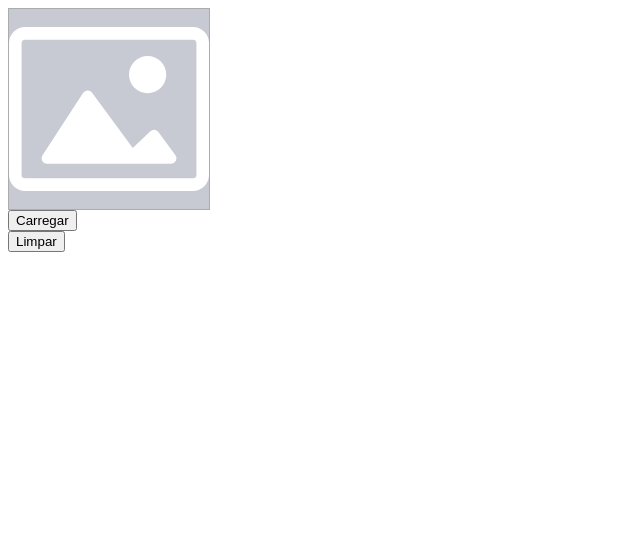
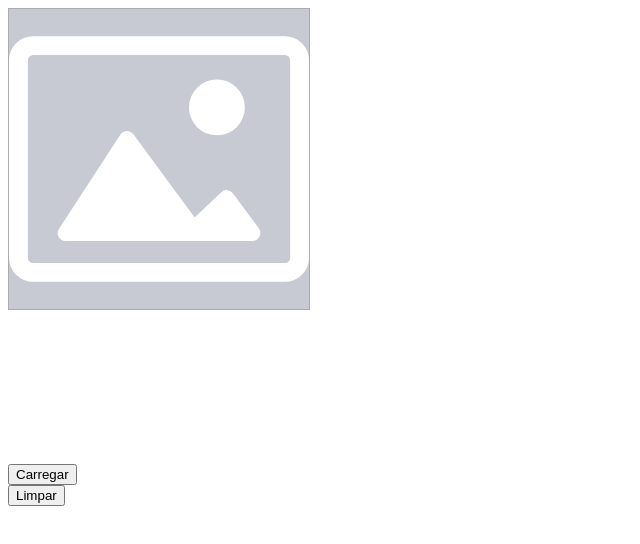
Before and after one commit to jsoncruz/react-cropped, a React (Create React App) app: page / in a window 1280 px wide. Shown: the top 544 px of the page, without its empty margins (0-640 px from the left). Built offline with nearby package versions, Linux system fonts and the light colour scheme.

Commit message:
Preview: Picker and Tracer

```diff
--- a/src/App.tsx
+++ b/src/App.tsx
@@ -13,7 +13,7 @@ export default function App() {
   return (
     <>
       <Preview generic />
-      <FileInput ref={fileInputRef} allowed={['jpg', 'png', 'gif']}>
+      <FileInput ref={fileInputRef} allowed={['jpg', 'jpeg', 'png', 'gif']}>
         <button type="button">Carregar</button>
       </FileInput>
       <button type="button" onClick={() => fileInputRef.current?.clear()}>Limpar</button>
--- a/src/components/preview/index.tsx
+++ b/src/components/preview/index.tsx
@@ -1,37 +1,127 @@
-import React, { useContext } from 'react';
+import React, {
+  useState,
+  useCallback,
+  useContext,
+  useImperativeHandle,
+  useRef,
+  useMemo,
+} from 'react';
 
 import { Context } from '../../context';
+import Picker, {
+  PickerInitialCoordsProps,
+  PickerFinalCoordsProps,
+  ImperativePickerProps,
+  MouseHandling,
+  MouseFocusal,
+} from './picker';
+import { Image, styles } from './style';
+import Tracer, { ImperativeTracerProps } from './tracer';
 
 interface PreviewProps extends React.DetailedHTMLProps<React.ImgHTMLAttributes<HTMLImageElement>, HTMLImageElement> {
   generic?: boolean;
 }
+export interface ImperativePreviewProps {
+  img: HTMLImageElement | null;
+}
 
-const Preview: React.FC<PreviewProps> = ({ style, generic, ...props }) => {
+const Preview = React.forwardRef<ImperativePreviewProps, PreviewProps>(({ generic, ...props }, ref) => {
   const { image } = useContext(Context);
 
-  let preview: React.CSSProperties | undefined = style;
+  const imgRef = useRef<HTMLImageElement>(null);
+  const pickerRef = useRef<ImperativePickerProps>(null);
+  const tracerRef = useRef<ImperativeTracerProps>(null);
+
+  const [interactivity, setInteractivity] = useState(false);
+  const [initialCoords, setInitialCoords] = useState<PickerInitialCoordsProps>();
+  const [finalCoords, setFinalCoords] = useState<PickerFinalCoordsProps>();
+
+  useImperativeHandle(ref, () => ({ img: imgRef.current }), []);
+
+  const handleMouseOver = useCallback<MouseHandling>(({ currentTarget }) => {
+    currentTarget.style.cursor = image ? 'crosshair' : 'default';
+  }, [image]);
+
+  const handleMouseDown = useCallback<MouseHandling>(({ clientX, clientY, screenX, screenY }) => {
+    if (image) {
+      if (pickerRef.current?.isPicked) {
+        setInitialCoords(undefined);
+        setFinalCoords(undefined);
+        pickerRef.current.clear();
+      }
+      setInteractivity(true);
+      setInitialCoords({
+        startX: clientX,
+        startY: clientY,
+        relativeStartX: screenX,
+        relativeStartY: screenY,
+      });
+    }
+  }, [image]);
+
+  const handleMouseMove = useCallback<MouseHandling>(({ clientX, clientY, screenX, screenY }) => {
+    if (interactivity) {
+      setFinalCoords({
+        endX: clientX,
+        endY: clientY,
+        relativeEndX: screenX,
+        relativeEndY: screenY,
+      });
+    }
+  }, [interactivity]);
+
+  const handleMouseOut = useCallback<MouseHandling>(({ clientX, clientY, screenX, screenY }) => {
+    if (interactivity) {
+      setInteractivity(false);
+      setFinalCoords({
+        endX: clientX,
+        endY: clientY,
+        relativeEndX: screenX,
+        relativeEndY: screenY,
+      });
+    }
+  }, [interactivity]);
+
+  const handleMouseFocus = useCallback<MouseFocusal>(() => console.log('focused'), []);
+
+  useMemo(() => {
+    if (image) {
+      props.src = image as string;
+    }
+  }, [image, props]);
 
   if (generic) {
-    preview = {
-      border: '1px solid #abacb0',
-      backgroundColor: '#c7cad3',
-      display: 'block',
-      height: 200,
-      width: 200,
-      ...style,
-    };
+    props.style = { ...styles.generic, ...props.style };
     if (!image) {
-      props.src = require('./generic.svg');
+      props.src = require('./asset/generic.svg');
     }
   }
 
-  if (image) {
-    props.src = image as string;
-  }
-
   return (
-    <img alt="Preview" style={preview} {...props} />
+    <>
+      <Image
+        draggable="false"
+        alt="Preview"
+        {...props}
+        ref={imgRef}
+        onMouseOver={handleMouseOver}
+        onMouseDown={handleMouseDown}
+        onMouseMove={handleMouseMove}
+        onMouseLeave={handleMouseOut}
+        onMouseUp={handleMouseOut}
+        onFocus={handleMouseFocus}
+        role="presentation"
+      />
+      <Picker
+        ref={pickerRef}
+        parent={imgRef.current}
+        isInteractivityEnabled={interactivity}
+        initial={initialCoords}
+        final={finalCoords}
+      />
+      <Tracer ref={tracerRef} />
+    </>
   );
-};
+});
 
 export default Preview;
--- a/src/components/preview/picker.tsx
+++ b/src/components/preview/picker.tsx
@@ -1,6 +1,5 @@
 import React, {
   useImperativeHandle,
-  useLayoutEffect,
   useCallback,
   useContext,
   useEffect,
@@ -39,21 +38,21 @@ interface PickerProps extends React.DetailedHTMLProps<React.HTMLAttributes<HTMLD
 export interface ImperativePickerProps {
   picker: HTMLDivElement | null;
   clear(): void;
-}
-
-interface DraggingLimits {
-  vertical: { from: number; to: number; };
-  horizontal: { from: number; to: number; };
+  isPicked: boolean;
 }
 
 const Picker = React.forwardRef<ImperativePickerProps, PickerProps>(({ initial, final, ...props }, ref) => {
   const { image } = useContext(Context);
   const pickerRef = useRef<HTMLDivElement>(null);
 
-  const [draggingLimits, setDraggingLimits] = useState<DraggingLimits>();
+  const [isDragging, setDragging] = useState(false);
+  const [rectBounding, setRectBounding] = useState<DOMRect>();
+  const [initialMovementOffset, setInitialMovementOffset] = useState<Array<number>>();
+
+  const { isInteractivityEnabled } = props;
 
   useMemo(() => {
-    if (props.isInteractivityEnabled) {
+    if (isInteractivityEnabled) {
       if (pickerRef.current) {
         pickerRef.current.style.display = 'initial';
         const { current: section } = pickerRef;
@@ -79,66 +78,81 @@ const Picker = React.forwardRef<ImperativePickerProps, PickerProps>(({ initial,
         }
       }
     }
-  }, [props.isInteractivityEnabled, initial, final]);
+  }, [isInteractivityEnabled, initial, final]);
 
   const handleReset = useCallback(() => {
     if (pickerRef.current) {
       pickerRef.current.removeAttribute('style');
+      setDragging(false);
+      setRectBounding(undefined);
+      setInitialMovementOffset(undefined);
     }
   }, []);
 
-  const handleMouseDown = useCallback<MouseHandling>(() => {
+  const handleMouseDown = useCallback<MouseHandling>(({ clientX, clientY }) => {
     if (pickerRef.current) {
       pickerRef.current.style.cursor = 'grabbing';
-    }
-  }, []);
-  const handleMouseMove = useCallback<MouseHandling>(({ nativeEvent }) => {
-    if (pickerRef.current) {
-      //
-    }
-  }, []);
-  const handleMouseLeave = useCallback<MouseHandling>(() => {
-    if (pickerRef.current) {
-      pickerRef.current.style.cursor = 'grab';
+      setInitialMovementOffset([
+        pickerRef.current.offsetLeft - clientX,
+        pickerRef.current.offsetTop - clientY,
+      ]);
+      setDragging(true);
     }
   }, []);
 
-  useLayoutEffect(() => {
-    if (props.parent) {
-      const { offsetLeft, offsetTop, offsetWidth, offsetHeight } = props.parent;
-      setDraggingLimits({
-        vertical: { from: offsetTop, to: offsetHeight },
-        horizontal: { from: offsetLeft, to: offsetWidth },
-      });
+  const handleMouseUp = useCallback(() => {
+    if (pickerRef.current && isInteractivityEnabled === false) {
+      pickerRef.current.style.cursor = 'grab';
+      setDragging(false);
     }
-  }, [props.parent]);
+  }, [isInteractivityEnabled]);
+
+  const handleMouseMove = useCallback<MouseHandling>(({ clientX, clientY, currentTarget }) => {
+    if (pickerRef.current && isInteractivityEnabled === false && isDragging) {
+      if (rectBounding && initialMovementOffset) {
+        const { left, top } = currentTarget.getBoundingClientRect();
+        if (left > rectBounding.left) {
+          pickerRef.current.style.left = `${clientX + initialMovementOffset[0]}px`;
+        } else {
+          handleMouseUp();
+        }
+        pickerRef.current.style.top = `${clientY + initialMovementOffset[1]}px`;
+      }
+    }
+  }, [handleMouseUp, initialMovementOffset, isDragging, isInteractivityEnabled, rectBounding]);
 
   useEffect(() => {
     if (pickerRef.current) {
       if (pickerRef.current.hasAttribute('style')) {
         if (image) {
-          const isDragging = props.isInteractivityEnabled === false;
-          pickerRef.current.style.pointerEvents = isDragging ? 'auto' : 'none';
-          pickerRef.current.style.cursor = isDragging ? 'grab' : 'default';
+          pickerRef.current.style.pointerEvents = rectBounding ? 'auto' : 'none';
+          pickerRef.current.style.cursor = rectBounding ? 'grab' : 'default';
         }
         if (image === null) {
           handleReset();
         }
       }
     }
-  }, [handleReset, image, props.isInteractivityEnabled]);
+  }, [handleReset, image, rectBounding]);
+
+  useMemo(() => {
+    if (props.parent && isInteractivityEnabled === false) {
+      setRectBounding(props.parent.getBoundingClientRect());
+    }
+  }, [isInteractivityEnabled, props.parent]);
 
   useImperativeHandle(ref, () => ({
     picker: pickerRef.current,
     clear: () => handleReset(),
-  }), [handleReset]);
+    isPicked: !!rectBounding,
+  }), [handleReset, rectBounding]);
 
   return (
     <PickerArea
       {...props}
       onMouseDown={handleMouseDown}
       onMouseMove={handleMouseMove}
-      onMouseLeave={handleMouseLeave}
+      onMouseUp={handleMouseUp}
       ref={pickerRef}
     />
   );
--- /dev/null
+++ b/src/components/preview/style/index.tsx
@@ -0,0 +1,32 @@
+import React from 'react';
+
+import styled from 'styled-components';
+
+const styles: Record<string, React.CSSProperties> = {
+  generic: {
+    objectFit: 'contain',
+    border: '1px solid #abacb0',
+    backgroundColor: '#c7cad3',
+    display: 'block',
+    height: 300,
+    width: 300,
+  },
+};
+
+const Image = styled.img`
+  user-select: none;
+  -o-user-select: none;
+  -moz-user-select: none;
+  -webkit-user-select: none;
+`;
+
+const PickerArea = styled.div`
+  display: none;
+  position: fixed;
+  top: 0;
+  border: 2px dashed #fff;
+  box-shadow: 0 0 1px 0px rgba(0,0,0,1);
+  pointer-events: none;
+`;
+
+export { Image, PickerArea, styles };
--- /dev/null
+++ b/src/components/preview/tracer.tsx
@@ -0,0 +1,17 @@
+import React, { useImperativeHandle, useRef } from 'react';
+
+interface TracerProps extends React.DetailedHTMLProps<React.CanvasHTMLAttributes<HTMLCanvasElement>, HTMLCanvasElement> {
+  test?: number;
+}
+
+export interface ImperativeTracerProps {
+  canvas: HTMLCanvasElement | null;
+}
+
+const Tracer = React.forwardRef<ImperativeTracerProps, TracerProps>((props, ref) => {
+  const canvasRef = useRef<HTMLCanvasElement>(null);
+  useImperativeHandle(ref, () => ({ canvas: canvasRef.current }), []);
+  return <canvas ref={canvasRef} />;
+});
+
+export default Tracer;
```
Also changed, not shown: src/components/preview/asset/generic.svg (renamed from src/components/preview/generic.svg).
